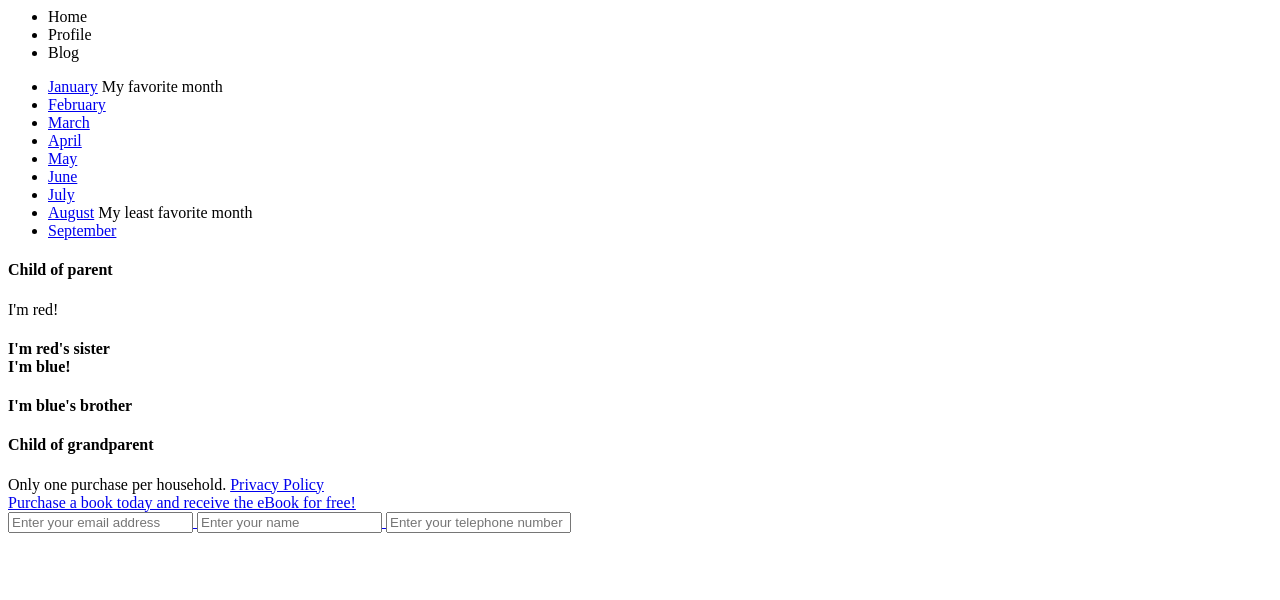
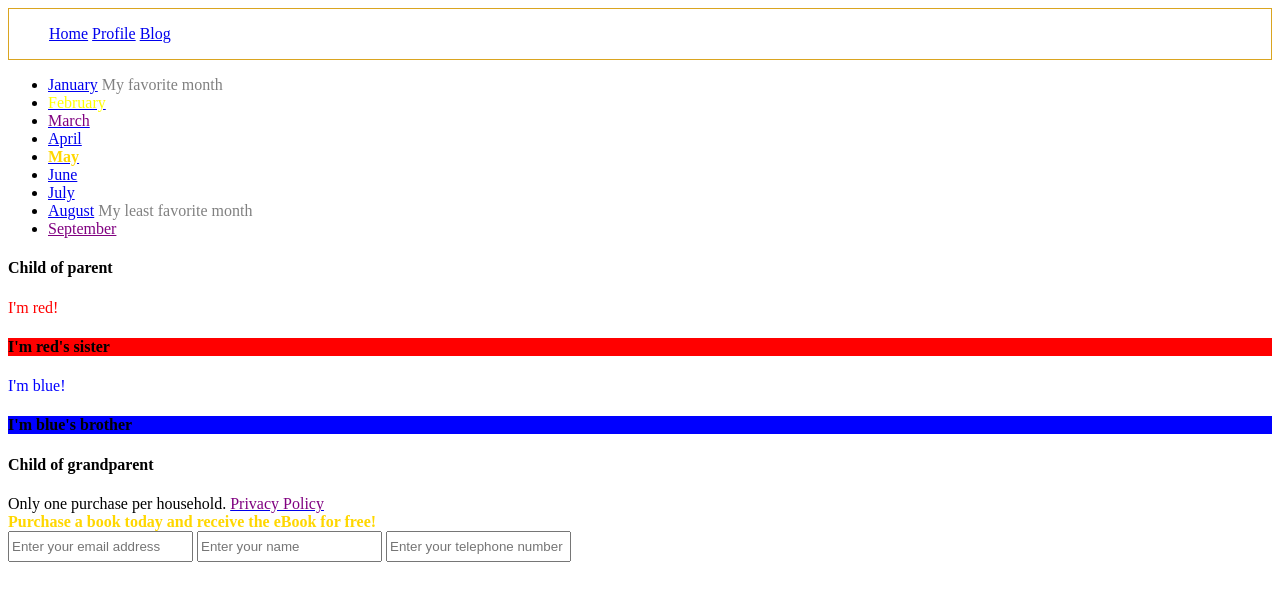
Before and after one commit to williamkimball/cssExercises, a plain HTML site: page index.html in a window 1280 px wide. Drawn offline with Linux system fonts and the light colour scheme.

Commit message:
completed requirements of cssselectors exercise

```diff
--- a/index.html
+++ b/index.html
@@ -1,11 +1,21 @@
+<!DOCTYPE html>
+<html>
+
+<head>
+    <link rel="stylesheet" href="selectors.css">
+</head>
+
+<body>
     <header>
+        <nav>
             <ul>
-      <li>Home</li>
-      <li>Profile</li>
-      <li>Blog</li>
+                <a href="#">Home</a>
+                <a href="#">Profile</a>
+                <a href="#">Blog</a>
             </ul>
+        </nav>
     </header>
-
+    <article>
         <section>
             <div class="month-list">
                 <ul>
@@ -50,13 +60,14 @@
             </div>
         </section>
 
+        <article>
             <section>
                 <div class="grandparent">
                     <div class="parent">
                         <h4>Child of parent</h4>
                         <div>
                             <div>I'm red!</div>
-          <h4>I'm red's sister
+                            <h4>I'm red's sister</h4>
                             <div>I'm blue!</div>
                             <h4>I'm blue's brother</h4>
                         </div>
@@ -64,6 +75,7 @@
                     <h4>Child of grandparent</h4>
                 </div>
             </section>
+        </article>
 
         <footer class="padded">
 
@@ -75,6 +87,7 @@
                             Privacy Policy
                         </span>
                     </span>
+                </a>
             </div>
 
             <div class="promo">
@@ -88,3 +101,6 @@
             </span>
 
         </footer>
+</body>
+
+</html>
--- a/selectors.css
+++ b/selectors.css
@@ -0,0 +1,53 @@
+header {
+    border: 1px solid goldenrod;
+}
+
+header > ul {
+    margin-right: 5%;
+}
+
+.disabled {
+    color: grey;
+}
+
+a .disabled {
+    color: purple;
+}
+
+a.disabled {
+    color: purple;
+}
+
+
+.active {
+    color: yellow;
+}
+
+.parent > div > div {
+    color: red;
+}
+
+.parent > div > div + h4 {
+    background-color: red;
+}
+
+.parent > div > div ~ div {
+    color: blue;
+}
+
+.parent > div > div ~ div + h4 {
+    background-color: blue;
+}
+
+.promo {
+    color: gold;
+    font-weight: bold;
+}
+
+div.promo span {
+    color: gold;
+}
+
+input {
+    height: 25px;
+}
```
Lines whose indentation alone changed are shown as unchanged.
